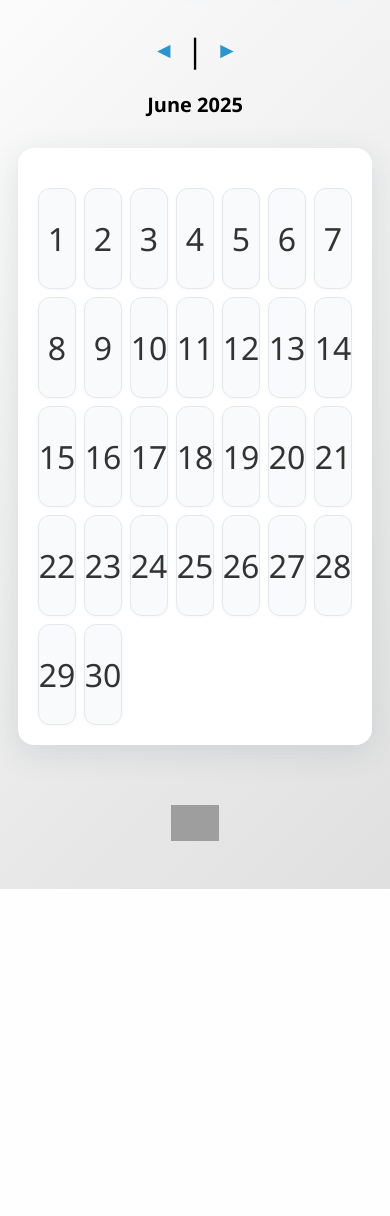
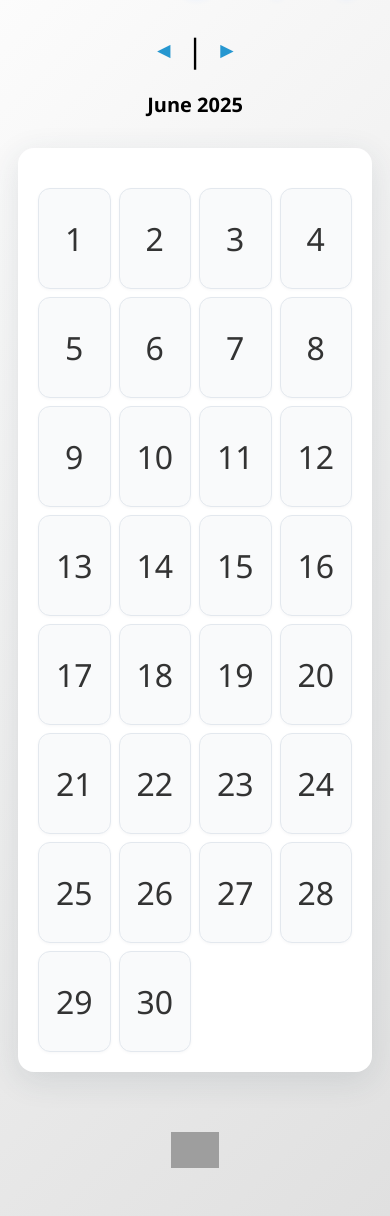
Before and after one commit to PraneshPatel3103/photography, a Django app: page / in a window 390 px wide; the page is wider, and only the part inside the window is pictured. Shown: the part 178-1394 px from the top of that part. Before the commit the page ends 1067 px from the top of that part, so only its background shows below. Run offline with Django 5.2, Linux system fonts and the light colour scheme; data that the repository does not hold is empty; grey boxes are pictures that could not be loaded.

Commit message:
Update calendar view and template logic

```diff
--- a/calendar_app/templates/calendar_app/calendar.html
+++ b/calendar_app/templates/calendar_app/calendar.html
@@ -166,7 +166,7 @@
             }
 
             .calendar {
-                grid-template-columns: repeat(7, 1fr);
+                grid-template-columns: repeat(4, 1fr);
                 padding: 5px 2px;
                 max-width: 100vw;
                 overflow-x: auto;
```
